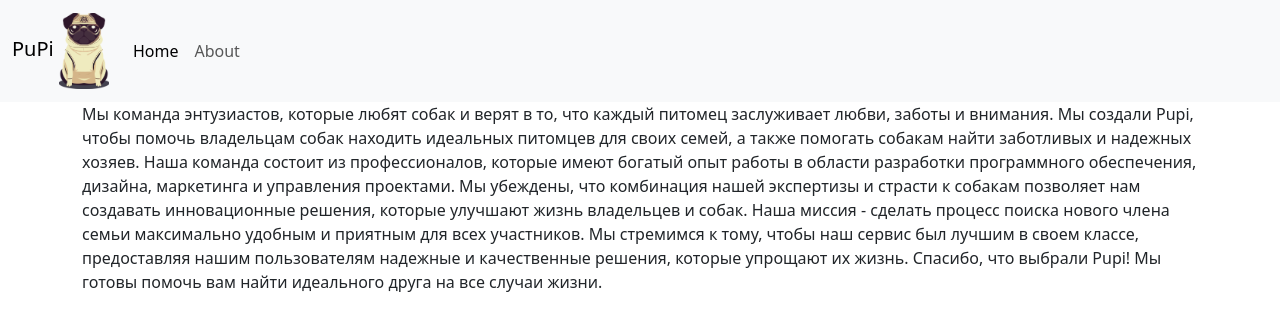
After one commit to Hemenguelbindi/Remamber_flask, a Flask app: template app/templates/public/about.html in a window 1280 px wide. The commit adds this page. Shown: the top 331 px of the page. Run offline with Flask 2, Linux system fonts and the light colour scheme; the template is opened without the code that fills it, so the values that code supplies are empty.

Commit message:
Разрешерение шаблонов, создание базовых шабловнов.

```diff
--- a/app/static/css/style.css
+++ b/app/static/css/style.css
@@ -1,6 +1,6 @@
 body {
     background-color: #f1f1f1;
 }
-.logo{
+.logo-img{
     width: 50px;
 }
--- /dev/null
+++ b/app/templates/public/about.html
@@ -0,0 +1,15 @@
+{% extends 'public/templates/public_template.html' %}
+
+{% block title %}Сообщество Pupi{% endblock %}
+
+{% block main %}
+  <div class="container">
+    Мы команда энтузиастов, которые любят собак и верят в то, что каждый питомец заслуживает любви, заботы и внимания. Мы создали Pupi, чтобы помочь владельцам собак находить идеальных питомцев для своих семей, а также помогать собакам найти заботливых и надежных хозяев.
+
+Наша команда состоит из профессионалов, которые имеют богатый опыт работы в области разработки программного обеспечения, дизайна, маркетинга и управления проектами. Мы убеждены, что комбинация нашей экспертизы и страсти к собакам позволяет нам создавать инновационные решения, которые улучшают жизнь владельцев и собак.
+
+Наша миссия - сделать процесс поиска нового члена семьи максимально удобным и приятным для всех участников. Мы стремимся к тому, чтобы наш сервис был лучшим в своем классе, предоставляя нашим пользователям надежные и качественные решения, которые упрощают их жизнь.
+
+Спасибо, что выбрали Pupi! Мы готовы помочь вам найти идеального друга на все случаи жизни.
+  </div>
+{% endblock %}
--- a/app/templates/public/index.html
+++ b/app/templates/public/index.html
@@ -7,7 +7,6 @@
         <div class="row">
             <div class="col">
                 <h1>Home</h1>
-
             </div>
         </div>
     </div>
--- a/app/templates/public/templates/public_template.html
+++ b/app/templates/public/templates/public_template.html
@@ -12,23 +12,17 @@
   <body>
     <nav class="navbar navbar-expand-lg bg-body-tertiary">
       <div class="container-fluid">
-        <a class="navbar-brand" href="#">Navbar</a>
+        <a class="navbar-brand" href="/">PuPi <img class='logo-img' src="{{ url_for('static', filename='img/logo.png') }}"></a>
         <button class="navbar-toggler" type="button" data-bs-toggle="collapse" data-bs-target="#navbarNav" aria-controls="navbarNav" aria-expanded="false" aria-label="Toggle navigation">
           <span class="navbar-toggler-icon"></span>
         </button>
         <div class="collapse navbar-collapse" id="navbarNav">
           <ul class="navbar-nav">
             <li class="nav-item">
-              <a class="nav-link active" aria-current="page" href="#">Home</a>
+              <a class="nav-link active" aria-current="page" href="/">Home</a>
             </li>
             <li class="nav-item">
-              <a class="nav-link" href="#">Features</a>
-            </li>
-            <li class="nav-item">
-              <a class="nav-link" href="#">Pricing</a>
-            </li>
-            <li class="nav-item">
-              <a class="nav-link disabled">Disabled</a>
+              <a class="nav-link" href="/about">About</a>
             </li>
           </ul>
         </div>
--- a/app/views.py
+++ b/app/views.py
@@ -8,5 +8,5 @@ def index():
 
 
 @app.route("/about")
-def route():
-    return "<h1 style='color: red'>About!!!!!!!</h1>"
+def about():
+    return render_template('public/about.html')
```
Also changed, not shown: app/templates/admin/dashboard.html (+9 -13 lines), app/templates/admin/templates/admin_template.html (+23 -3 lines).
